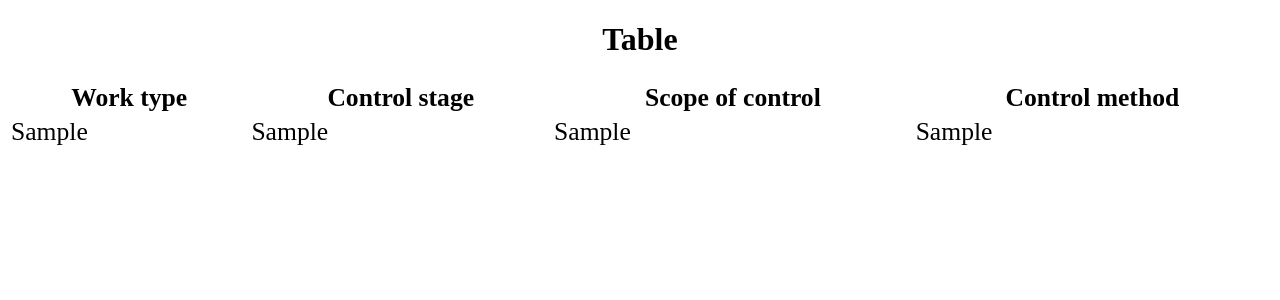
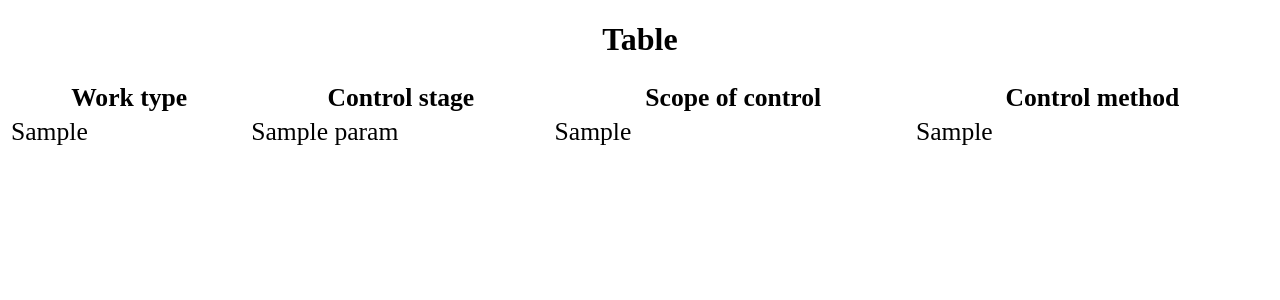
Before and after one commit to analyze-this/MtM, a Django app: template mtm/mm/templates/param.html in a window 1280 px wide. Shown: the top 300 px of the page. Run offline with Django 3.2, Linux system fonts and the light colour scheme; the template is opened without the code that fills it: most values are stand-ins (such as "Sample title", 1, 10 or a date in 2020); parts of the project's set-up code (start-up, migrations or seed data) failed here and were passed over.

Commit message:
commit
небольшие корректировки в стр. 21

```diff
--- a/mtm/mm/templates/param.html
+++ b/mtm/mm/templates/param.html
@@ -18,7 +18,7 @@
   <tr>
     <td>{{ work.work_type }}</td>
 
-    <td>{% for param in params %}{{ param.control_stage }}{% endfor %}</td>
+    <td>{% for param in work.control_stage.all %}{{ param }}{% endfor %}</td>
 
     <td>{% for param in params %}{{ param.scope_of_control }}{% endfor %}</td>
 	  <td>{% for param in params %}{{ param.control_method }}{% endfor %}</td>
```
